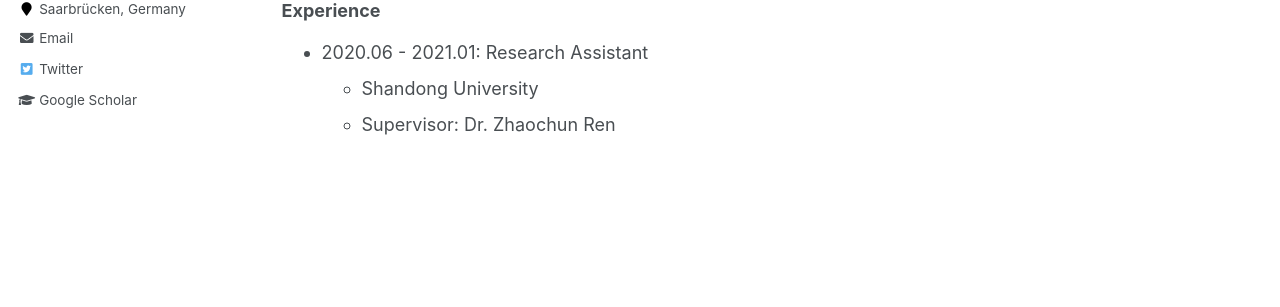
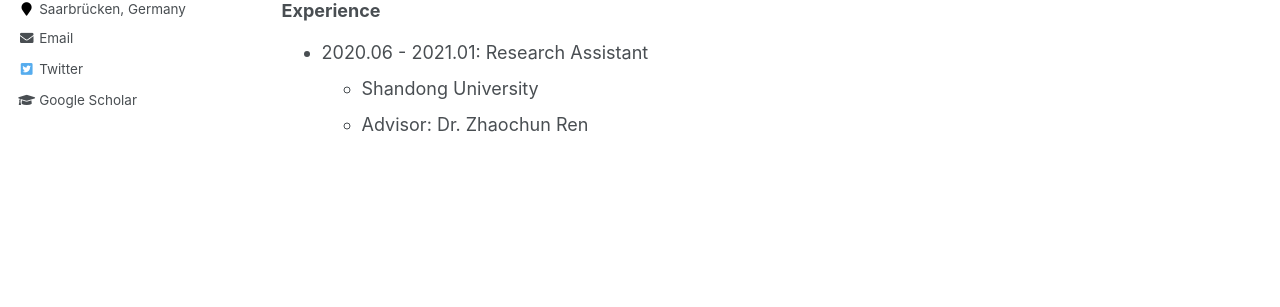
Before and after one commit to WJEN-orz/WJEN-orz.github.io, a Jekyll site: the page built from _pages/memory.md, in a window 1280 px wide. Shown: the part 376-683 px from the top of the page. Built offline with Jekyll 4.4.1, drawn with Linux system fonts in a browser that asks for light colours.

Commit message:
Update memory.md

```diff
--- a/_pages/memory.md
+++ b/_pages/memory.md
@@ -17,4 +17,4 @@ redirect_from:
 ### Experience
 * 2020.06 - 2021.01: Research Assistant
   * Shandong University
-  * Supervisor: Dr. Zhaochun Ren
+  * Advisor: Dr. Zhaochun Ren
```
